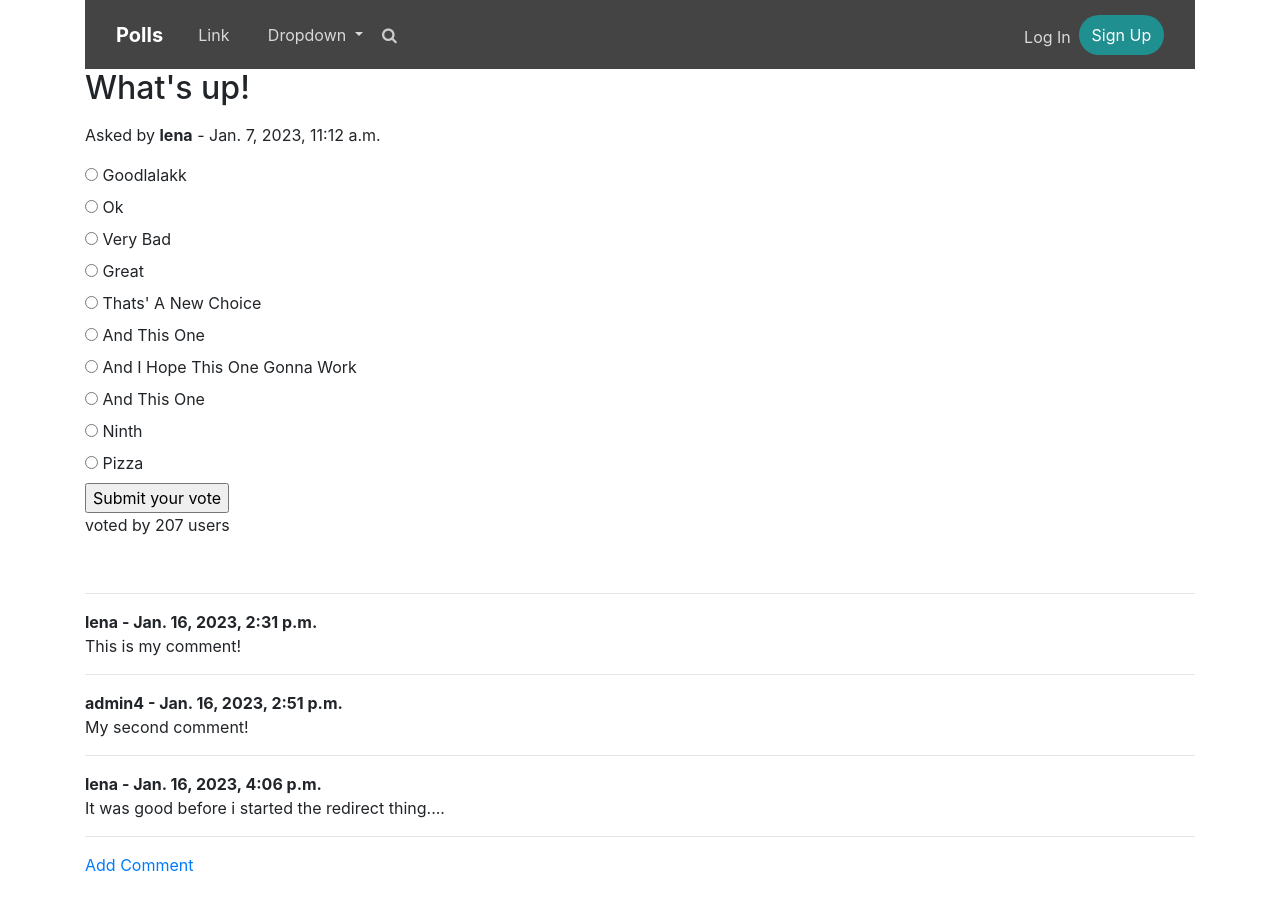
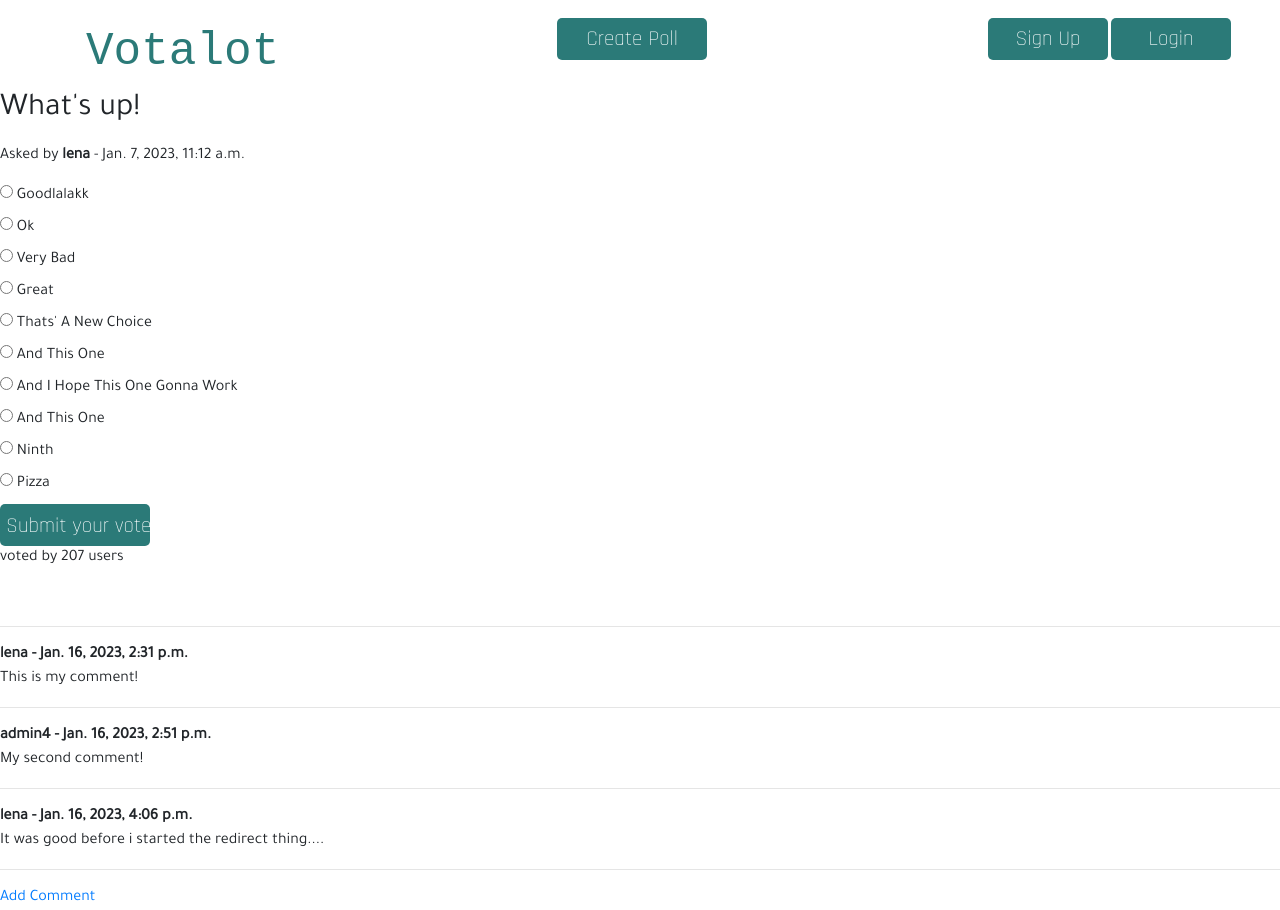
Before and after one commit to lenakotishova/Votalot, a Django app: page /polls/1/ in a window 1280 px wide. Before the commit the page ends 871 px from the top, so only its background shows below. Run offline with Django 4.2, Linux system fonts and the light colour scheme; data comes from the database, SQL or seed files in the repository; some libraries are stand-ins or nearby versions.

Commit message:
Add Navbar

```diff
--- a/polls/static/polls/style.css
+++ b/polls/static/polls/style.css
@@ -1,167 +1,88 @@
+@import url('https://fonts.googleapis.com/css2?family=Tajawal:wght@200;400&display=swap');
+@import url('https://fonts.googleapis.com/css2?family=Rajdhani:wght@300&display=swap');
 
- .header-dark {
-  background:#444;
-  background-size:cover;
+* {
+    font-family: 'Tajawal', sans-serif;
+}
+
+/*HEADER*/
+header {
+    height: 80px;
+    top:0;
+    left: 0;
+    width: 100%;
+}
+
+header .navbar {
+    height: 80px;
+    display: block;
+    position: relative;
+    margin: 10px 30px;
+}
+
+header .navbar .nav-links {
+    display: flex;
+    justify-content: space-between;
+    align-items: center;
+}
+
+header .navbar .logo a {
+    color: #2B7A78;
+    text-decoration: none;
+    font-weight: 400;
+    font-family: Papyrus, Courier New, Arial !important;
+    font-weight: 400;
+    font-size: 46px;
+}
+
+.navbar .nav-links .links {
+    flex: 1;
+    display: flex;
+    flex-direction: row;
+    list-style: none;
+    text-decoration: none;
+    justify-content: space-between;
+}
+
+.navbar .nav-links ul .links li{
+    display: flex;
+    flex-direction: row;
+    list-style: none;
+    text-decoration: none;
+    justify-content: space-between;
+}
+
+.navbar .nav-links .links .login-logout {
+    display: flex;
+    flex-direction: row;
+    flex-wrap: wrap;
+}
+
+.login-logout input[type=submit]{
+    width: 120px;
 }
 
 
-.header-dark .navbar {
-  background:transparent;
-  padding-top:0;
-  padding-bottom:0;
-  color:#fff;
-  border-radius:0;
-  box-shadow:none;
-  border:none;
-}
+input[type=submit]{
+    display: inline-block;
+	box-sizing: border-box;
+    outline: none;
+    border-radius: 5px;
+    font-size: 21px;
 
-@media (min-width:768px) {
-  .header-dark .navbar {
-    padding-top:.75rem;
-    padding-bottom:.75rem;
-  }
-}
+    border: none;
+    background-color: #2B7A78;
+    height: 42px;
+    width: 150px;
 
-.header-dark .navbar .navbar-brand {
-  font-weight:bold;
-  color:inherit;
-}
-
-.header-dark .navbar .navbar-brand:hover {
-  color:#f0f0f0;
-}
-
-.header-dark .navbar .navbar-collapse span {
-  margin-top:5px;
-}
-
-.header-dark .navbar .navbar-collapse span .login {
-  color:#d9d9d9;
-  margin-right:.5rem;
-  text-decoration:none;
-}
-
-.header-dark .navbar .navbar-collapse span .login:hover {
-  color:#fff;
-}
-
-.header-dark .navbar .navbar-toggler {
-  border-color:#747474;
-}
-
-.header-dark .navbar .navbar-toggler:hover, .header-dark .navbar-toggler:focus {
-  background:none;
-}
-
-.header-dark .navbar .navbar-toggler {
-  color:#eee;
-}
-
-.header-dark .navbar .navbar-collapse, .header-dark .navbar .form-inline {
-  border-color:#636363;
-}
-
-@media (min-width: 992px) {
-  .header-dark .navbar.navbar .navbar-nav .nav-link {
-    padding-left:1.2rem;
-    padding-right:1.2rem;
-  }
-}
-
-.header-dark .navbar.navbar-dark .navbar-nav .nav-link {
-  color:#d9d9d9;
-}
-
-.header-dark .navbar.navbar-dark .navbar-nav .nav-link:focus, .header-dark .navbar.navbar-dark .navbar-nav .nav-link:hover {
-  color:#fcfeff !important;
-  background-color:transparent;
-}
-
-.header-dark .navbar .navbar-nav > li > .dropdown-menu {
-  margin-top:-5px;
-  box-shadow:0 4px 8px rgba(0,0,0,.1);
-  background-color:#fff;
-  border-radius:2px;
-}
-
-.header-dark .navbar .dropdown-menu .dropdown-item:focus, .header-dark .navbar .dropdown-menu .dropdown-item {
-  line-height:2;
-  font-size:14px;
-  color:#37434d;
-}
-
-.header-dark .navbar .dropdown-menu .dropdown-item:focus, .header-dark .navbar .dropdown-menu .drodown-item:hover {
-  background:#ebeff1;
-}
-
-.header-dark .navbar .action-button, .header-dark .navbar .action-button:active {
-  background:#208f8f;
-  border-radius:20px;
-  font-size:inherit;
-  color:#fff;
-  box-shadow:none;
-  border:none;
-  text-shadow:none;
-  padding:.5rem .8rem;
-  transition:background-color 0.25s;
-}
-
-.header-dark .navbar .action-button:hover {
-  background:#269d9d;
-}
-
-.header-dark .navbar .form-inline label {
-  color:#ccc;
-}
-
-.header-dark .navbar .form-inline .search-field {
-  display:inline-block;
-  width:80%;
-  background:none;
-  border:none;
-  border-bottom:1px solid transparent;
-  border-radius:0;
-  color:#ccc;
-  box-shadow:none;
-  color:inherit;
-  transition:border-bottom-color 0.3s;
-}
-
-.header-dark .navbar .form-inline .search-field:focus {
-  border-bottom:1px solid #ccc;
-}
-
-.header-dark .hero {
-  margin-top:60px;
-}
-
-@media (min-width:768px) {
-  .header-dark .hero {
-    margin-top:20px;
-  }
-}
-
-.header-dark .hero h1 {
-  color:#fff;
-  font-family:'Bitter', serif;
-  font-size:40px;
-  margin-top:20px;
-  margin-bottom:80px;
-}
-
-@media (min-width:768px) {
-  .header-dark .hero h1 {
-    margin-bottom:50px;
-    line-height:1.5;
-  }
-}
-
-.header-dark .hero .embed-responsive iframe {
-  background-color:#666;
+    margin-right: 3px;
+    color: #FEFFFF;
+    font-family: 'Rajdhani', serif;
+    font-weight: 300;
+    cursor: pointer;
 }
 
 /*PAGINATION*/
- /*pagination*/
 .list-pages {
     display: flex;
   justify-content: center;
--- a/polls/templates/polls/base.html
+++ b/polls/templates/polls/base.html
@@ -12,46 +12,47 @@
 </head>
 
 <body>
-    <div class="container">
+    <header>
+        <div class="navbar">
 
-    <div>
-        <div class="header-dark">
-            <nav class="navbar navbar-dark navbar-expand-md navigation-clean-search">
-                <div class="container"><a class="navbar-brand" href="{% url 'polls:index' %}">Polls</a><button class="navbar-toggler" data-toggle="collapse" data-target="#navcol-1"><span class="sr-only">Toggle navigation</span><span class="navbar-toggler-icon"></span></button>
-                    <div class="collapse navbar-collapse"
-                        id="navcol-1">
-                        <ul class="nav navbar-nav">
-                            <li class="nav-item" role="presentation"><a class="nav-link" href="#">Link</a></li>
-                            <li class="dropdown"><a class="dropdown-toggle nav-link dropdown-toggle" data-toggle="dropdown" aria-expanded="false" href="#">Dropdown </a>
-                                <div class="dropdown-menu" role="menu"><a class="dropdown-item" role="presentation" href="#">First Item</a><a class="dropdown-item" role="presentation" href="#">Second Item</a><a class="dropdown-item" role="presentation" href="#">Third Item</a></div>
-                            </li>
+            <div class="nav-links">
+
+                <ul class="links">
+                <li><div class="logo"><a href="{% url 'polls:index' %}">Votalot</a></div></li>
+
+                    <li>
+                        <form action="{% url 'polls:create' %}">
+                            <input type="submit" value="Create Poll">
+                        </form>
+                    </li>
+                    {% if user.is_authenticated %}
+                                <li>
+                                    <div class="login-logout">
+                                        <form action="#">
+                                            <input type="submit" value="Profile">
+                                        </form>
+                                        <form action="{% url 'users:logout' %}">
+                                            <input type="submit" value="Logout">
+                                        </form>
+                                    </div>
+                                </li>
+                            {% else %}
+                                <li>
+                                    <div class="login-logout">
+                                        <form action="{% url 'users:register' %}">
+                                            <input type="submit" value="Sign Up">
+                                        </form>
+                                        <form action="{% url 'users:login' %}">
+                                            <input type="submit" value="Login">
+                                        </form>
+                                    </div>
+                                </li>
+                            {% endif %}
                         </ul>
-                        <form class="form-inline mr-auto" target="_self">
+            </div>
 
-                            <div class="form-group"><label for="search-field"><i class="fa fa-search"></i></label><input class="form-control search-field" type="search" name="search" id="search-field"></div>
-                        </form>
-                          {% if user.is_authenticated %}
-                        <div class="dropdown">
-                            <a class="btn btn-light action-button" role="button" href="{% url 'polls:create' %}">Create</a>
-                        </div>
-
-
-                              <button class="btn btn-secondary dropdown-toggle" type="button" id="dropdownMenuButton1" data-bs-toggle="dropdown" aria-expanded="false">
-                                  {{user }}
-                              </button>
-
-                              <ul class="dropdown-menu" aria-labelledby="dropdownMenuButton1">
-                                  <li><a class="dropdown-item" href="{% url 'users:logout' %}">Log Out</a></li>
-                              </ul>
-                            </div>
-                        {% else %}
-                        <span class="navbar-text"><a href="{% url 'users:login' %}" class="login">Log In</a></span>
-                        <a class="btn btn-light action-button" role="button" href="{% url 'users:register' %}">Sign Up</a></div>
-                    {% endif %}
                 </div>
-            </nav>
-        </div>
-    </div>
+    </header>
     {% block content %}
 
     {% endblock %}
```
